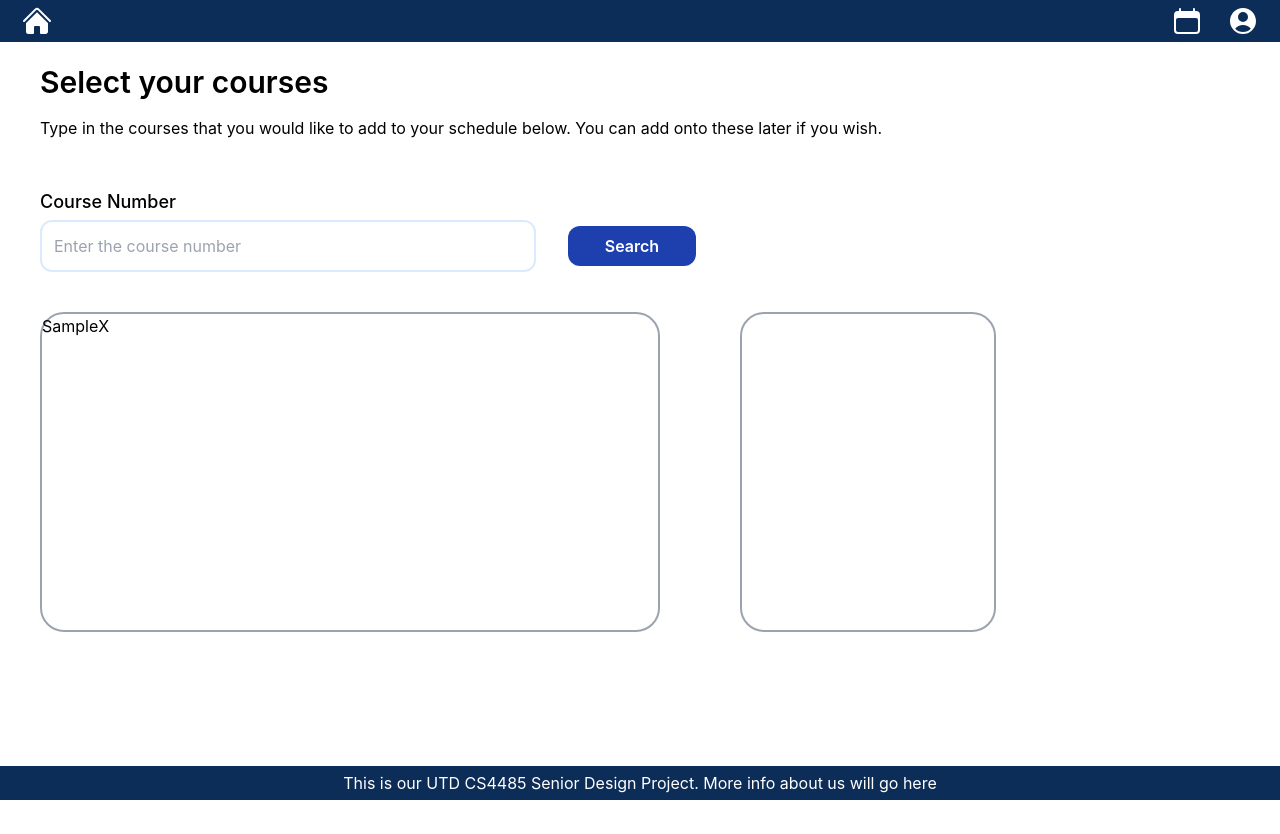
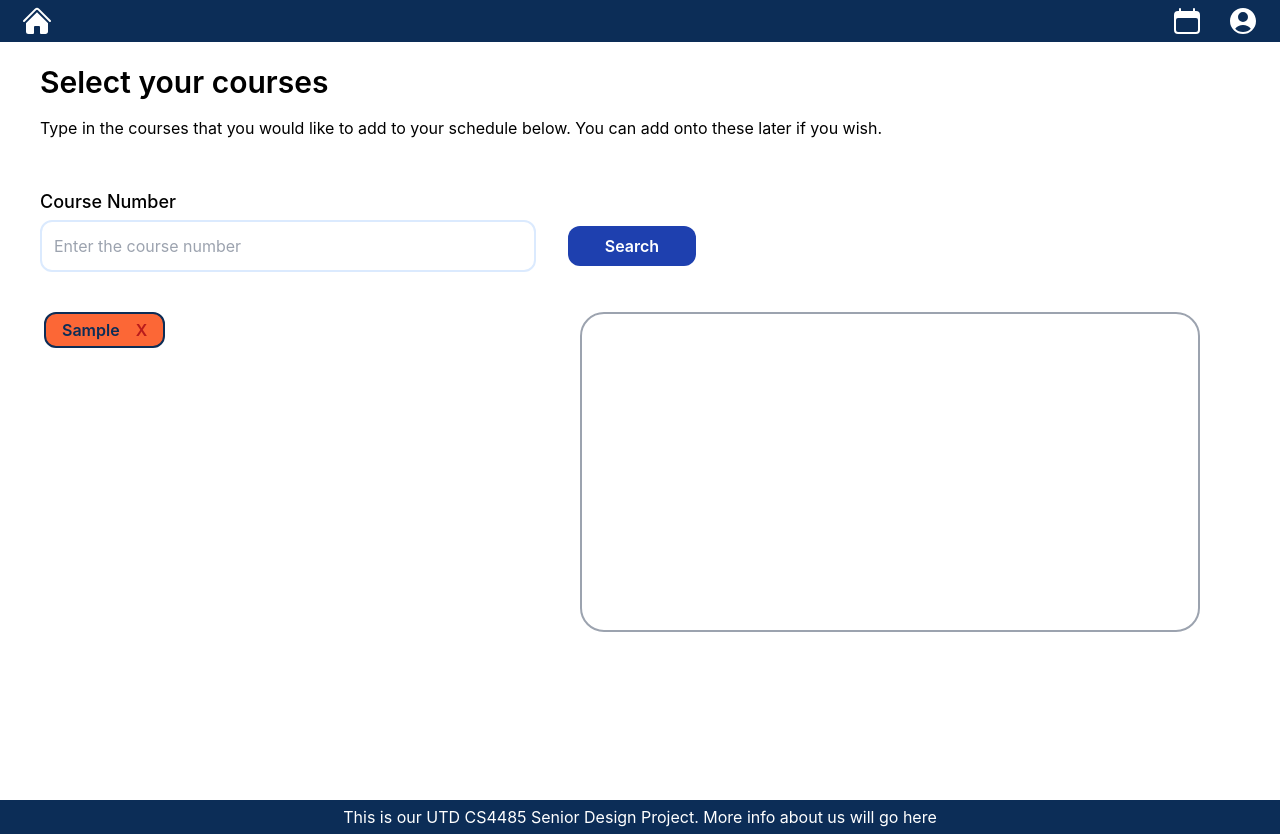
Before and after one commit to nealgandhi/CS4485, a React (Create React App) app in the folder frontend/schedule-planner/: page /courseSelection in a window 1280 px wide. Both pictures are taken after typing "Sample" into the empty fields and a click on the button "Search". Before the commit the page ends 800 px from the top, so only its background shows below. Built offline with nearby package versions, Linux system fonts and the light colour scheme.

Commit message:
added remove functionality, added customization

```diff
--- a/frontend/schedule-planner/src/components/Footer.js
+++ b/frontend/schedule-planner/src/components/Footer.js
@@ -6,7 +6,7 @@ function Footer() {
             style={{
                 color: "white",
                 padding: "5px",
-                position: "absolute",
+                position: "flex",
                 width: "100vw",
                 bottom: 0,
             }}
--- a/frontend/schedule-planner/src/pages/CourseSelectionPage.js
+++ b/frontend/schedule-planner/src/pages/CourseSelectionPage.js
@@ -17,7 +17,13 @@ function CourseSelectionPage() {
     const courseInput = event => {   //handle when course input is changing (allows user to type in input)
         setCourse(event.target.value);
     }
-    const handleRemoveClick = () => {       //handle X button when removing inputted course
+    const handleRemoveClick = (c) => {       //handle X button when removing inputted course
+        const newList = courseList.filter((l)=>l.course !== c);
+        setCourseList(newList);
+    }
+
+    const handleDrag = (e) => {
+
     }
 
     return (
@@ -38,18 +44,16 @@ function CourseSelectionPage() {
                 <button onClick = {handleSubmitClick} className="w-32 ml-8 active:scale-[.98] active:duration-75 hover:scale-[1.01] ease-in-out transition-all py-2 rounded-xl bg-blue-800 text-white font-semibold">Search</button>
                 </div>
             </div>
-            <div className="flex flex-row gap-20">
-                <div className="h-80 w-1/2 flex flex-wrap flex-col rounded-3xl border-2 border-gray-400 mt-10">
-                    <div>
-                        {courseList.map((a)=>           //Creates list of inputed courses
-                            <div>
-                                {a.course}
-                                <button onClick={handleRemoveClick} className=''>X</button>
-                            </div>
-                        )}
-                    </div>
+            <div className="flex flex-row justify-between gap-20">
+                <div className="h-80 flex flex-wrap flex-col mt-10 ml-1">
+                    {courseList.map((a)=>           //Creates list of inputed courses
+                        <div draggable onDragStart={(e)=>handleDrag(e)} className='flex flex-row w-max justify-between gap-4 py-1 rounded-xl bg-theme-orange text-theme-navy font-semibold border-2 border-theme-navy mb-2'>
+                            <div className='ml-4'>{a.course}</div>
+                            <button onClick={()=>handleRemoveClick(a.course)} className='flex-row text-red-700 mr-4'>X</button>
+                        </div>
+                    )}
                 </div>
-                <div className="h-80 w-64 flex flex-wrap flex-col justify-center items-center rounded-3xl border-2 border-gray-400 mt-10"></div>
+                <div className="h-80 w-1/2 flex flex-wrap flex-col justify-center items-center rounded-3xl border-2 border-gray-400 mt-10 mr-20"></div>
             </div>
         </div>
     )
```
